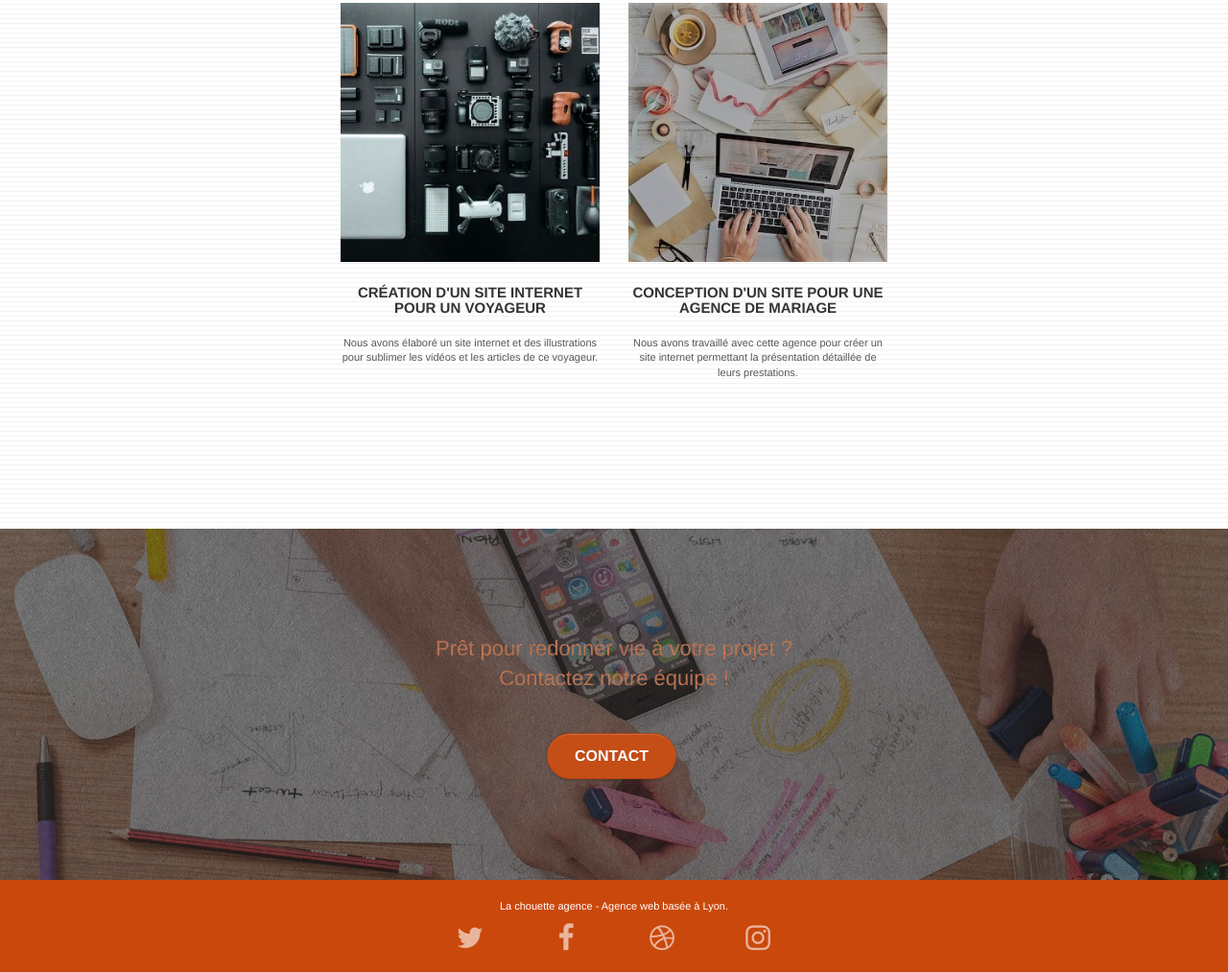
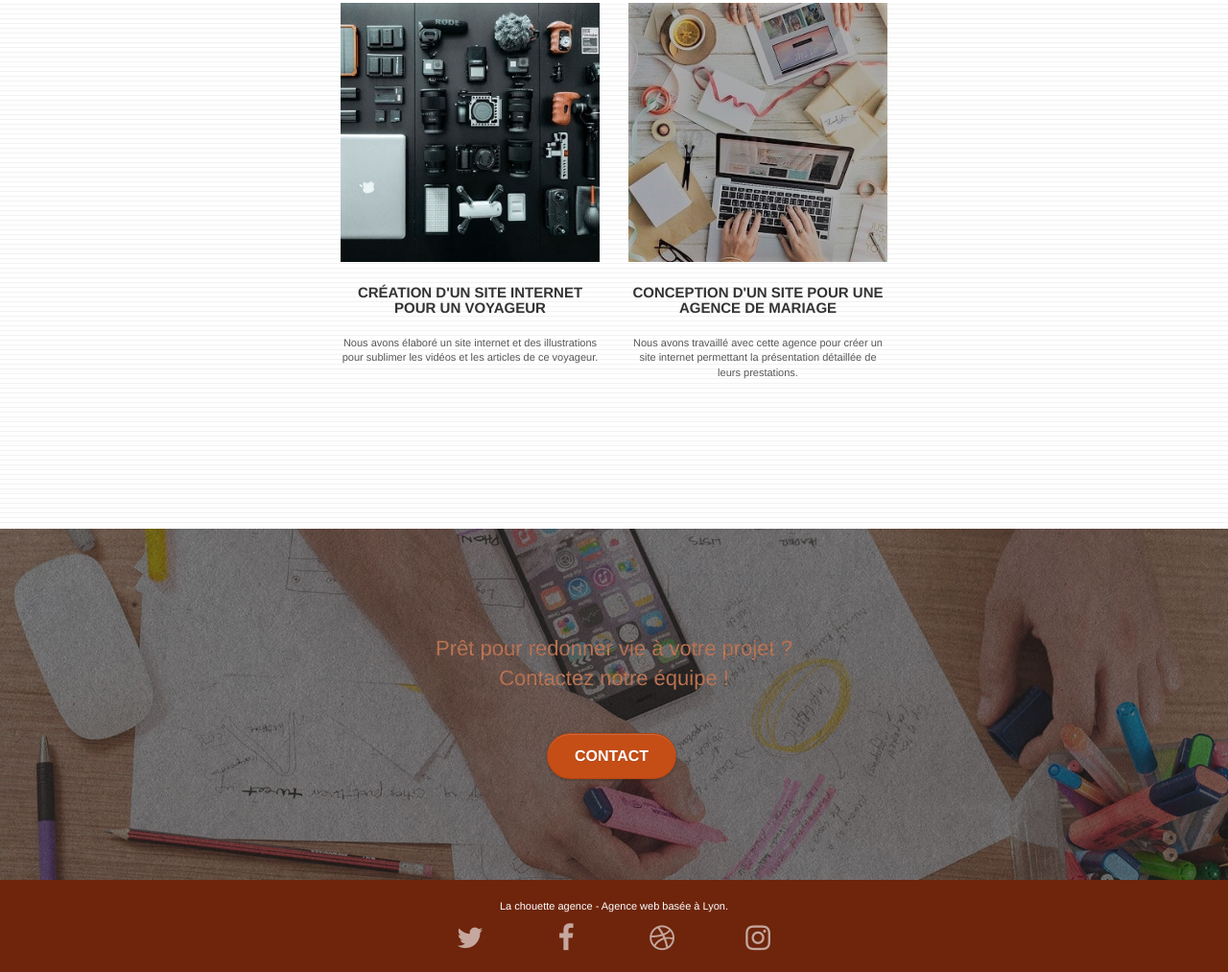
Before and after one commit to anabiasetti/-AnaBiasetti_4_17072021, a plain HTML site: page index.html in a window 1280 px wide. Shown: the part 2399-3412 px from the top of the page at 96% size. Drawn offline with Linux system fonts and the light colour scheme.

Commit message:
Correction de contrast

```diff
--- a/style.css
+++ b/style.css
@@ -804,7 +804,7 @@ h4 {
 }
 
 .bgc-atomic-tangerine {
-  background-color: #ca480c;
+  background-color: #6e250c; /* #ca480c;*avant*/
 }
 
 .tc-white {
```
